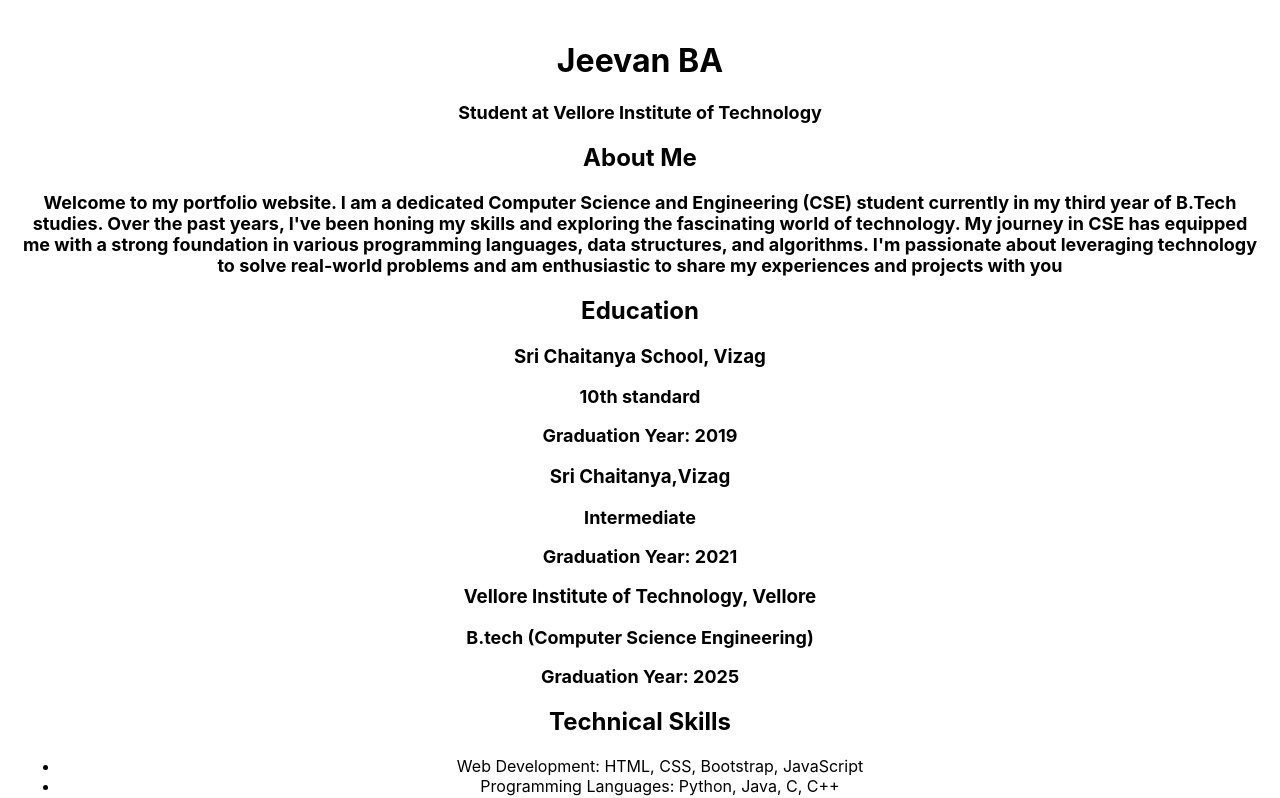
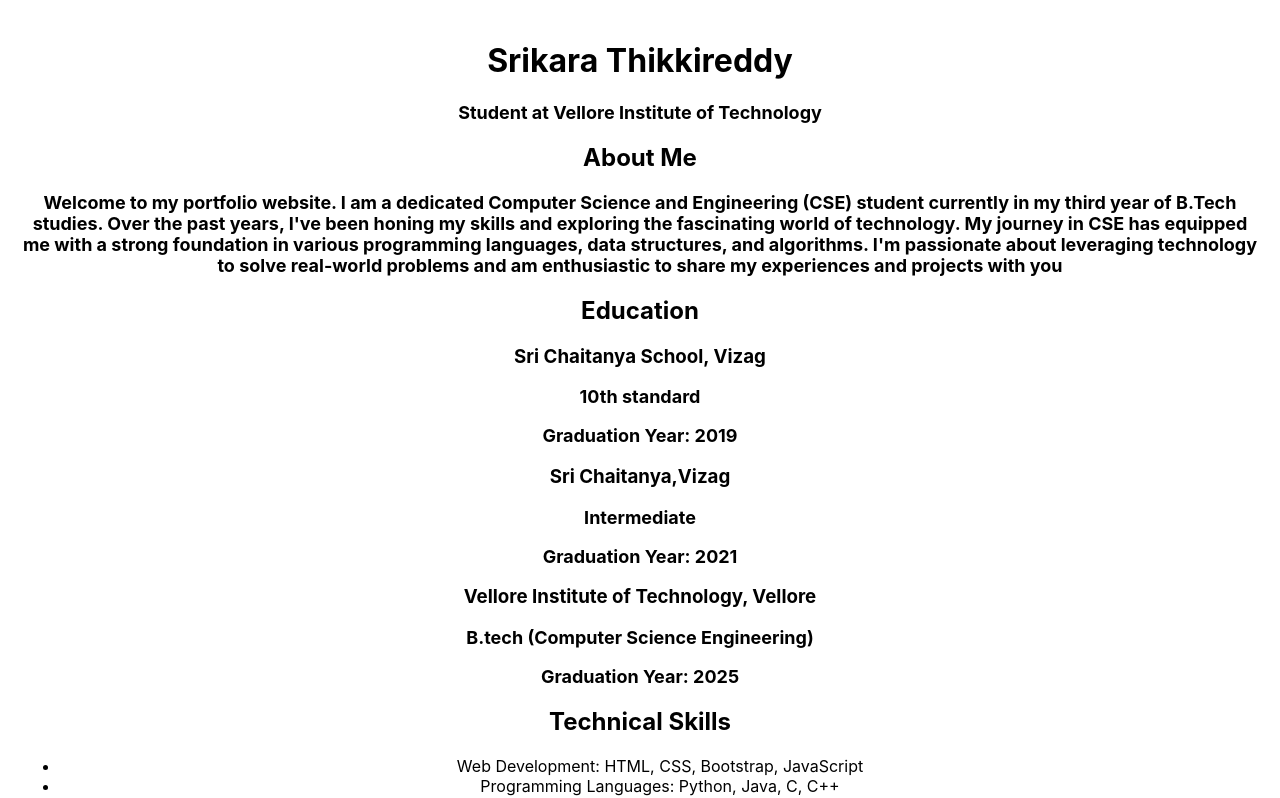
Before and after one commit to srik4442/t6, a React (Create React App) app: page / in a window 1280 px wide. Shown: the top 798 px of the page. Built offline with nearby package versions, Linux system fonts and the light colour scheme.

Commit message:
Update Header.js

```diff
--- a/src/components/Header.js
+++ b/src/components/Header.js
@@ -7,7 +7,7 @@ const Header = () => {
   return (
     <header>
 
-      <h1>Jeevan BA</h1>
+      <h1>Srikara Thikkireddy</h1>
       <p>Student at Vellore Institute of Technology</p>
     </header>
   );
```
